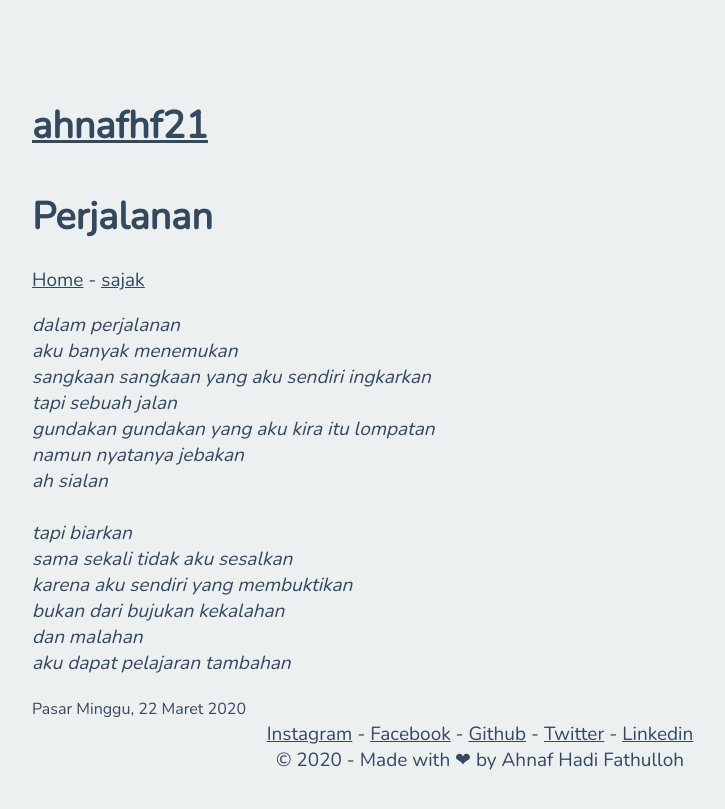
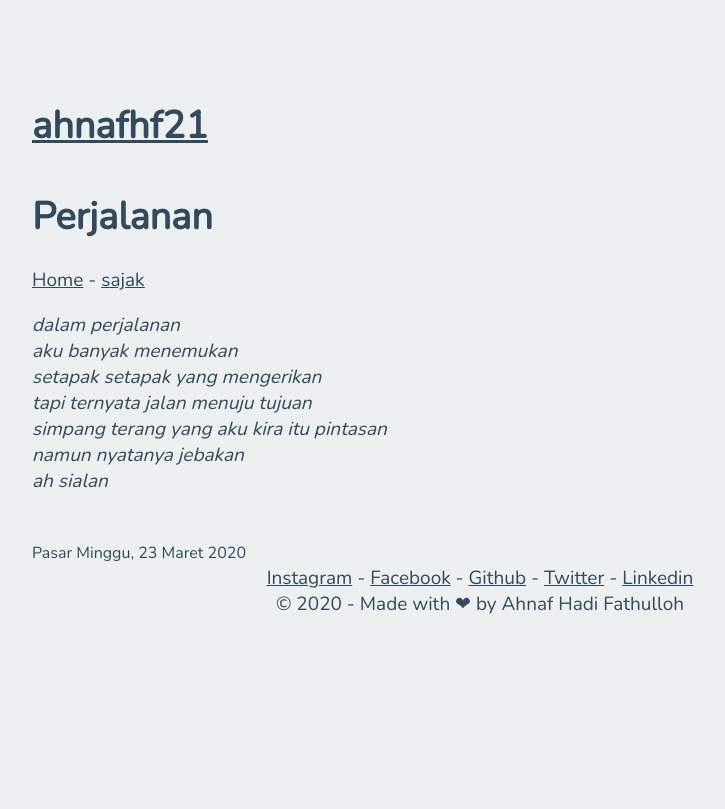
Before and after one commit to ahnafhf21/ahnafhf21.github.io, a Jekyll site: the page built from _posts/2020-03-18-rumah-sejati copy.markdown, in a window 1280 px wide. Shown: the top 809 px of the page, without its empty margins (160-885 px from the left). Built offline with Jekyll 4.4.1, drawn with Linux system fonts in a browser that asks for light colours.

Commit message:
New Post

```diff
--- a/_posts/2020-03-18-rumah-sejati copy.markdown
+++ b/_posts/2020-03-18-rumah-sejati copy.markdown
@@ -1,23 +1,18 @@
 ---
 layout: default
 title:  "Perjalanan"
-date:   2020-03-22 10:30:00 +0700
+date:   2020-03-23 10:30:00 +0700
 category: sajak
 tags: [perjalanan, sajak, puisi]
 ---
 <i>dalam perjalanan<br>
 aku banyak menemukan<br>
-sangkaan sangkaan yang aku sendiri ingkarkan<br>
-tapi sebuah jalan<br>
-gundakan gundakan yang aku kira itu lompatan<br>
+setapak setapak yang mengerikan<br>
+tapi ternyata jalan menuju tujuan<br>
+simpang terang yang aku kira itu pintasan<br>
 namun nyatanya jebakan<br>
 ah sialan<br>
 <br>
-tapi biarkan<br>
-sama sekali tidak aku sesalkan<br>
-karena aku sendiri yang membuktikan<br>
-bukan dari bujukan kekalahan<br>
-dan malahan<br>
-aku dapat pelajaran tambahan<br></i>
+</i>
 
-<time>Pasar Minggu, 22 Maret 2020</time>
+<time>Pasar Minggu, 23 Maret 2020</time>
```
